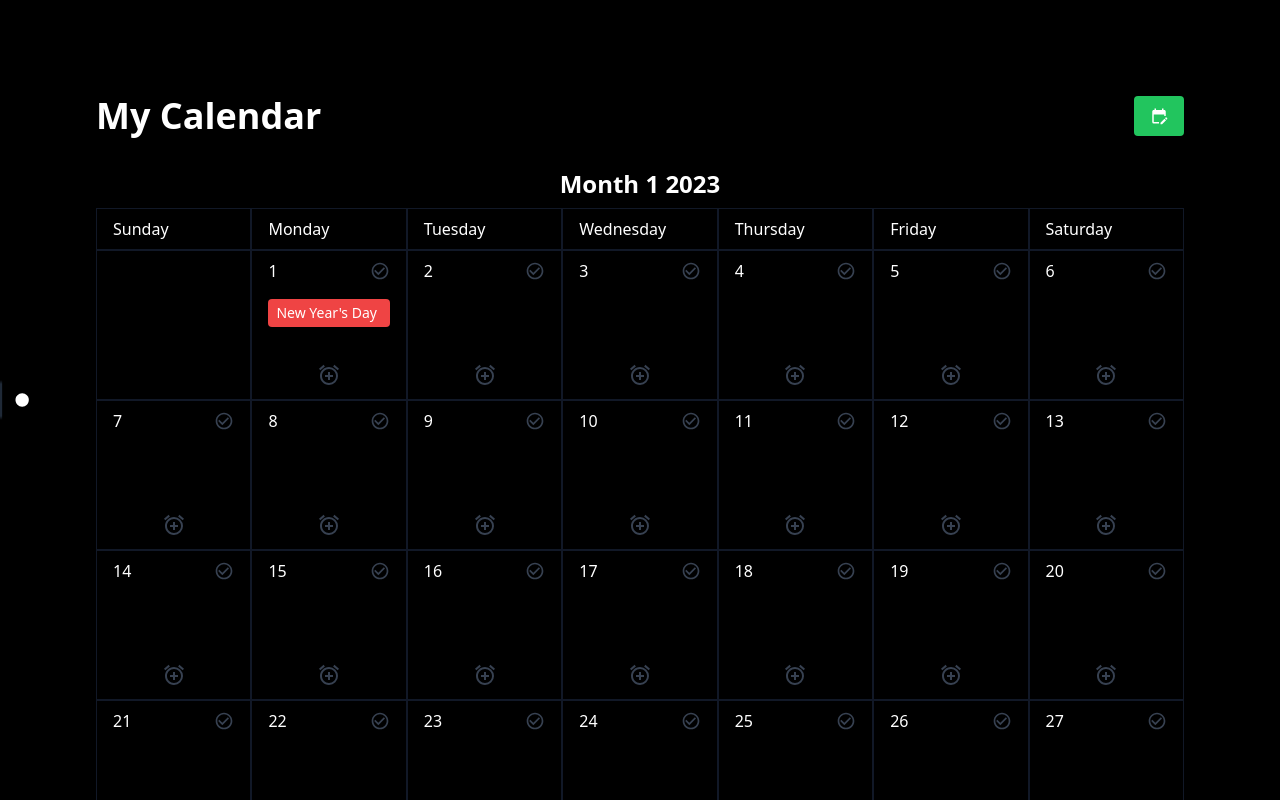
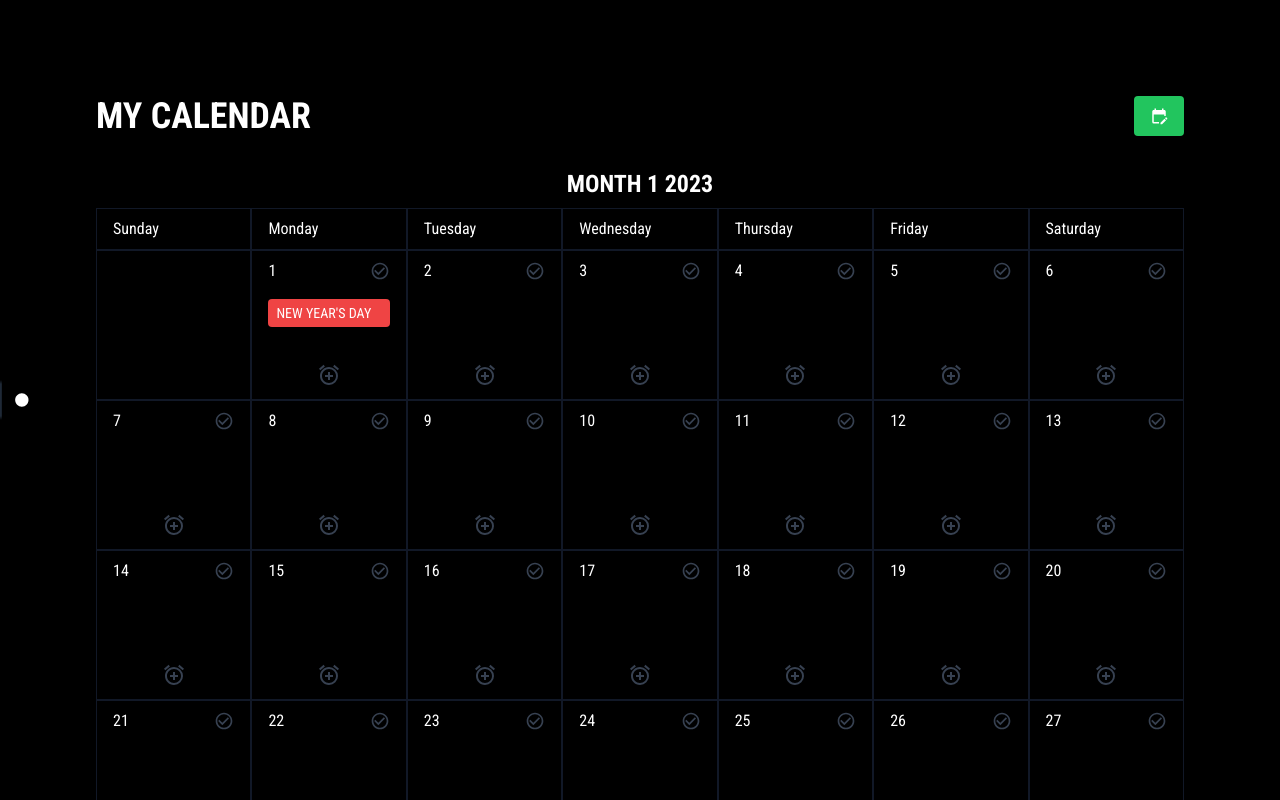
Before and after one commit to daviddcarr/custom-calendar-maker, a React (Create React App) app: page / in a window 1280 px wide. Shown: the top 800 px of the page. Built offline with nearby package versions, Linux system fonts and the light colour scheme.

Commit message:
Add Robot condensed font.

```diff
--- a/public/index.html
+++ b/public/index.html
@@ -25,6 +25,10 @@
       Learn how to configure a non-root public URL by running `npm run build`.
     -->
     <title>Custom Calendar Maker</title>
+
+    <link rel="preconnect" href="https://fonts.googleapis.com">
+    <link rel="preconnect" href="https://fonts.gstatic.com" crossorigin>
+    <link href="https://fonts.googleapis.com/css2?family=Roboto+Condensed:wght@400;700&display=swap" rel="stylesheet">
   </head>
   <body>
     <noscript>You need to enable JavaScript to run this app.</noscript>
--- a/src/index.css
+++ b/src/index.css
@@ -3,7 +3,11 @@
 @tailwind utilities;
 
 body {
-  @apply bg-black text-white;
+  @apply bg-black text-white font-heading;
+}
+
+h1,h2,h3,h4,h5,h6 {
+  @apply font-heading uppercase;
 }
 
 .jump-to-buttons {
--- a/tailwind.config.js
+++ b/tailwind.config.js
@@ -4,7 +4,11 @@
     "./src/**/*.{js,jsx,ts,tsx}",
   ],
   theme: {
-    extend: {},
+    extend: {
+      fontFamily: {
+        heading: ["Roboto Condensed", "sans-serif"],
+      }
+    },
   },
   plugins: [],
 }
```
